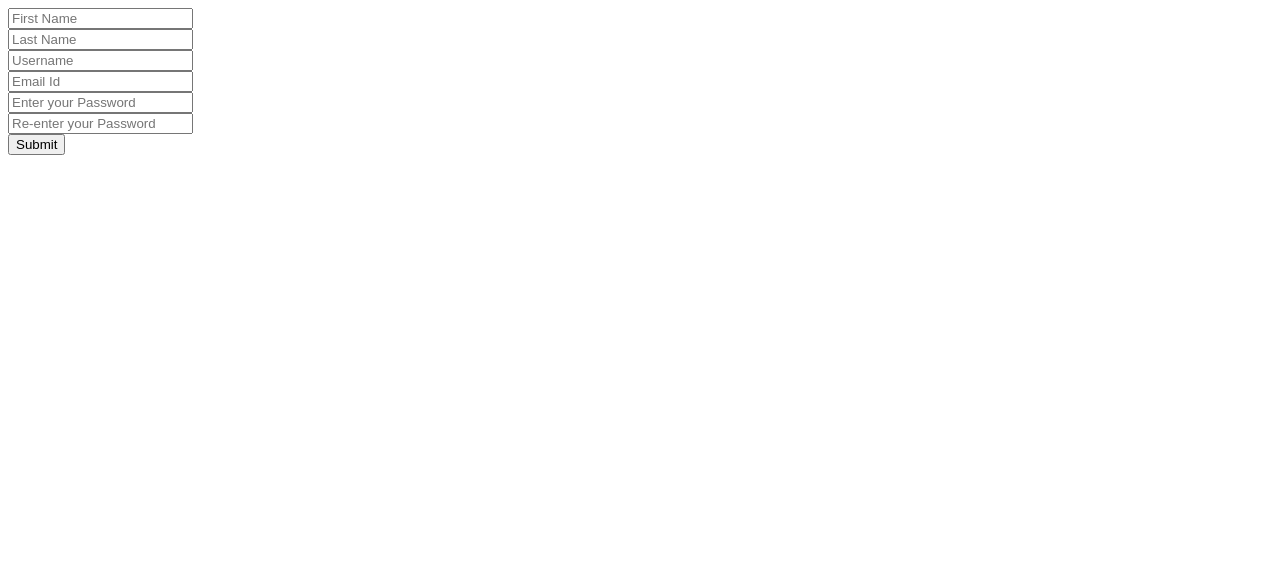
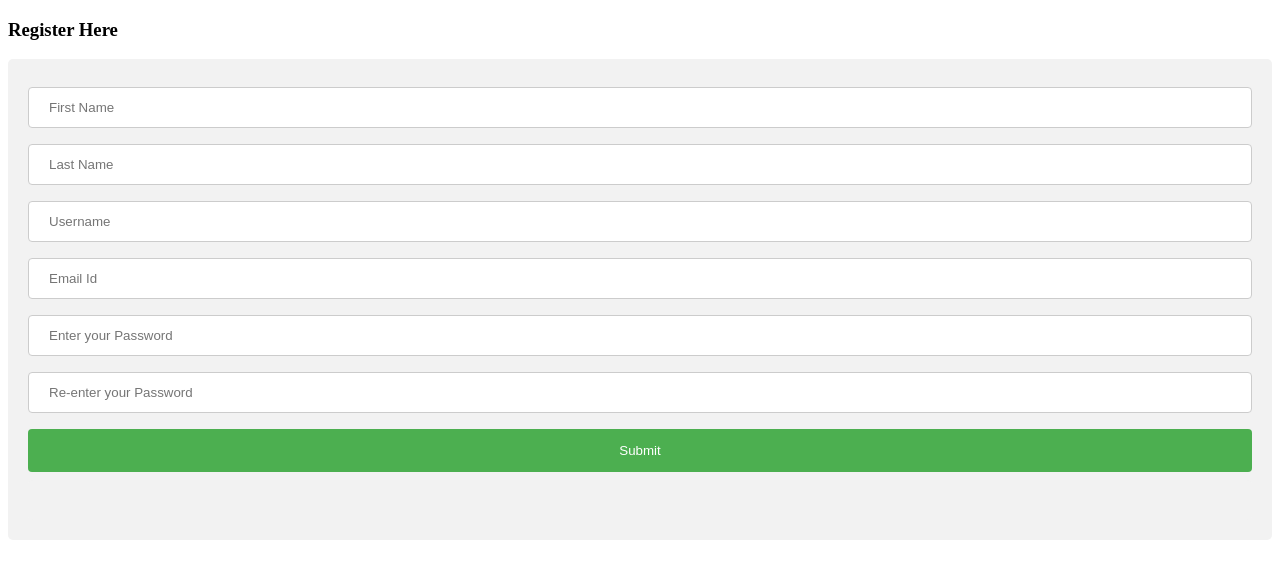
Before and after one commit to dhairyap99/Django, a Django app: page /accounts/register in a window 1280 px wide. Shown: the top 579 px of the page. Run offline with Django 3.2, Linux system fonts and the light colour scheme.

Commit message:
Final changes

```diff
--- a/templates/register.html
+++ b/templates/register.html
@@ -1,9 +1,41 @@
 <!DOCTYPE html>
 <html>
-    <head>
     <title>Registration</title>
-    </head>
+<style>
+input[type=text],[type=email],[type=password], select {
+  width: 100%;
+  padding: 12px 20px;
+  margin: 8px 0;
+  display: inline-block;
+  border: 1px solid #ccc;
+  border-radius: 4px;
+  box-sizing: border-box;
+}
+
+input[type=submit] {
+  width: 100%;
+  background-color: #4CAF50;
+  color: white;
+  padding: 14px 20px;
+  margin: 8px 0;
+  border: none;
+  border-radius: 4px;
+  cursor: pointer;
+}
+
+input[type=submit]:hover {
+  background-color: #45a049;
+}
+
+div {
+  border-radius: 5px;
+  background-color: #f2f2f2;
+  padding: 20px;
+}
+</style>
 <body>
+<h3>Register Here</h3>
+<div>
     <form action="register" method="POST">
         {% csrf_token %}
 
```
Also changed, not shown: templates/login.html (+33 -2 lines). Lines whose indentation alone changed are shown as unchanged.
